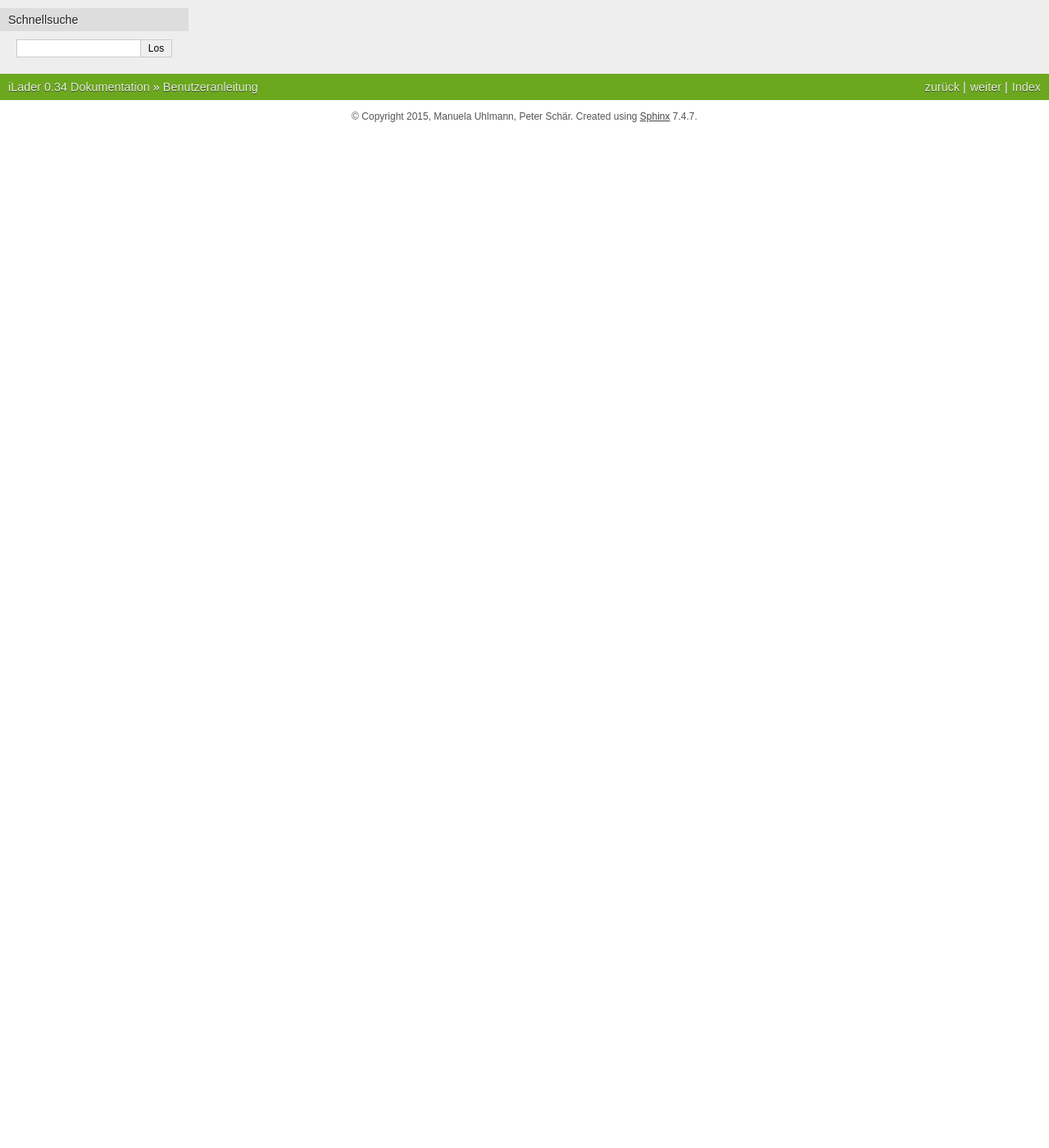
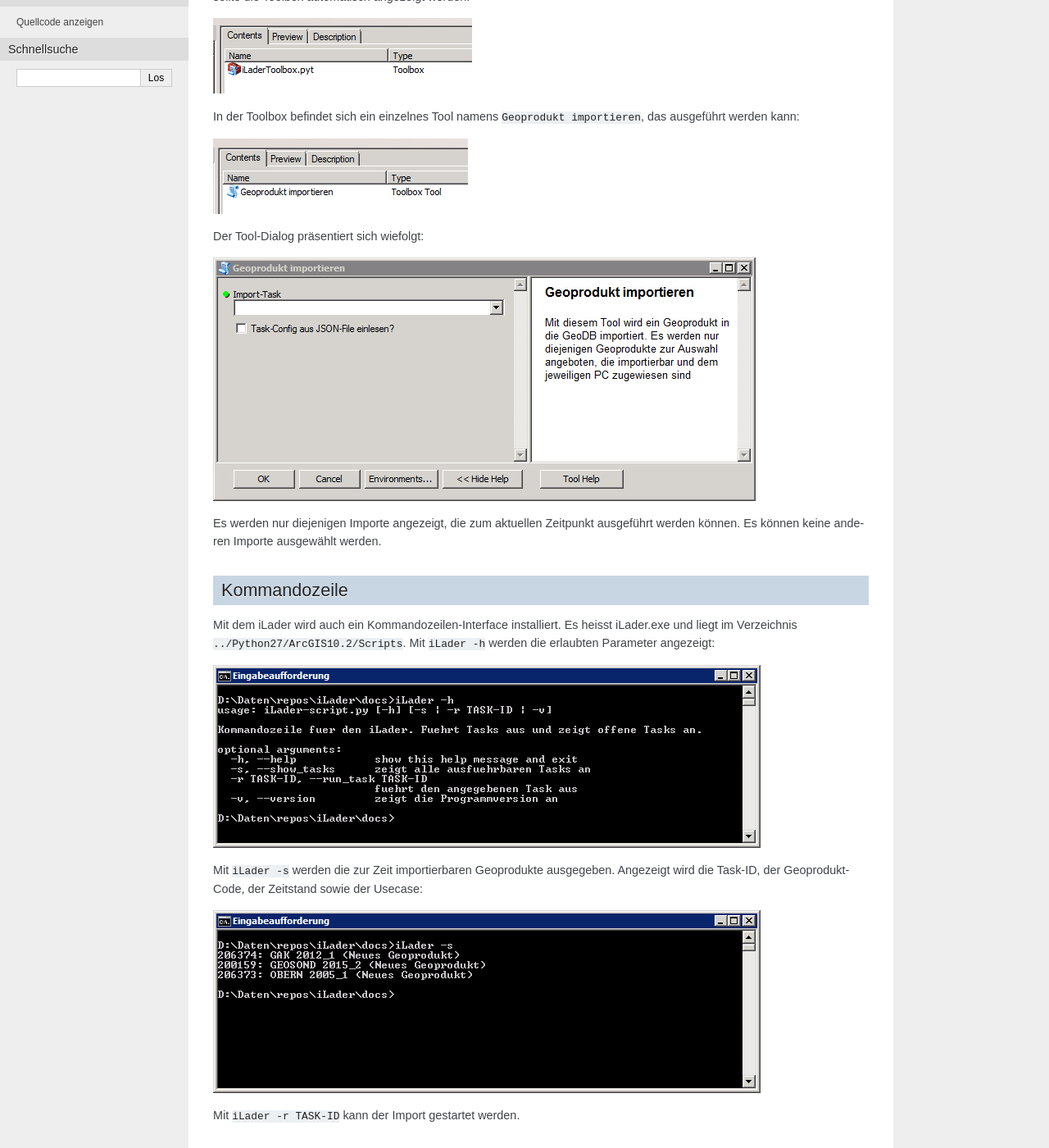
Before and after one commit to AGIBE/iLader, a Sphinx documentation site: the page built from docs/benutzeranleitung.rst, in a window 1280 px wide and 1400 px high, scrolled down 370 px. Shown: the whole window at 82% size. Built offline with Sphinx 7.4.7, drawn with Linux system fonts in a browser that asks for light colours; before the commit the page ends 900 px from its top, so only the background shows below that; some of the changed text lies outside the part shown.

Commit message:
Benutzeranleitung erstellt (inkl. Screenshots).

```diff
--- a/docs/benutzeranleitung.rst
+++ b/docs/benutzeranleitung.rst
@@ -1,7 +1,53 @@
 Benutzeranleitung
 =================
-Toolbox
--------
+Der iLader kann auf vier verschiedene Arten genutzt werden:
+
+* ArcGIS-Toolbox
+* Kommandozeile
+* GUI
+* Python
+
+ArcGIS-Toolbox
+--------------
+Teil des iLader ist eine ArcGIS Python-Toolbox. Sie ist abgelegt unter ``../Python27/ArcGIS10.2/Lib/site-packages/iLader/helpers``. Wenn in ArcCatalog in dieses Verzeichnis navigiert wird, sollte die Toolbox automatisch angezeigt werden:
+
+.. image:: _static/toolbox1.png
+
+In der Toolbox befindet sich ein einzelnes Tool namens ``Geoprodukt importieren``, das ausgeführt werden kann:
+
+.. image:: _static/toolbox2.png
+
+Der Tool-Dialog präsentiert sich wiefolgt:
+
+.. image:: _static/toolbox3.png
+
+Es werden nur diejenigen Importe angezeigt, die zum aktuellen Zeitpunkt ausgeführt werden können. Es können keine anderen Importe ausgewählt werden.
 
 Kommandozeile
 -------------
+Mit dem iLader wird auch ein Kommandozeilen-Interface installiert. Es heisst iLader.exe und liegt im Verzeichnis ``../Python27/ArcGIS10.2/Scripts``. Mit ``iLader -h`` werden die erlaubten Parameter angezeigt:
+
+.. image:: _static/cmdline1.png
+
+Mit ``iLader -s`` werden die zur Zeit importierbaren Geoprodukte ausgegeben. Angezeigt wird die Task-ID, der Geoprodukt-Code, der Zeitstand sowie der Usecase:
+
+.. image:: _static/cmdline2.png
+
+Mit ``iLader -r TASK-ID`` kann der Import gestartet werden.
+
+GUI
+----------
+Mit dem iLader wird auch eine einfache GUI-Oberfläche installiert. Sie heisst iLaderGUI.exe und liegt im Verzeichnis ``../Python27/ArcGIS10.2/Scripts``.
+Im Moment ist die GUI funktionsfähig, sie friert aber in der Regel während des Importvorgangs ein. Der Importvorgang läuft aber weiter. Die GUI wird nach Ende des Imports wieder ansprechbar:
+
+.. image:: _static/gui1.png
+
+Python
+-------------
+Ein Import kann auch in einem anderen Python-Script ausgelöst werden, z.B. mit folgendem Code:
+
+``from iLader.usecases.Usecase import Usecase``
+
+``uc = Usecase(task_id, load_task_config)``
+
+``uc.run()``
```
Also changed, not shown: docs/_static/cmdline1.png (added), docs/_static/cmdline2.png (added), docs/_static/gui1.png (added), docs/_static/toolbox1.png (added), docs/_static/toolbox2.png (added), docs/_static/toolbox3.png (added).
